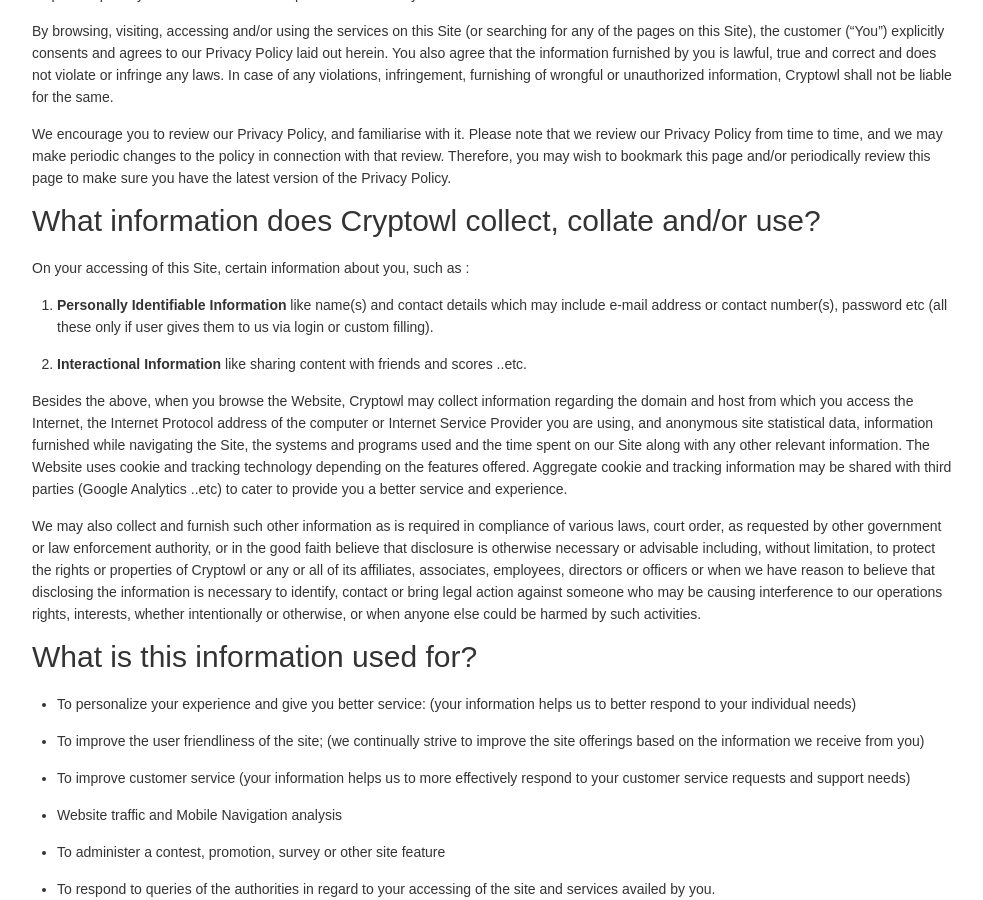
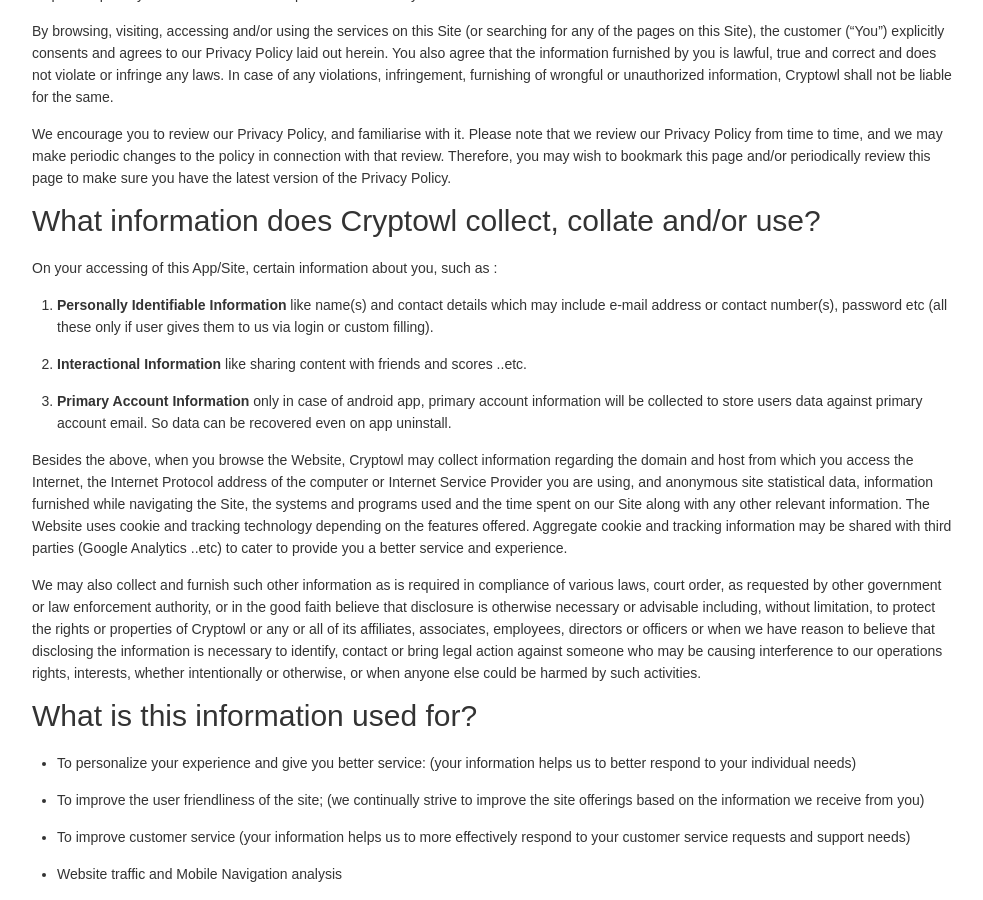
Before and after one commit to Ashok-Varma/ashokvarma.com, a Jekyll site: the page built from _posts/2020-06-06-cryptowl-privacy-policy.md, in a window 1280 px wide and 900 px high, scrolled down 401 px. Shown: the whole window, without its empty margins (8-991 px from the left). Built offline with Jekyll 4.4.1, drawn with Linux system fonts in a browser that asks for light colours; nearby versions of some CDN libraries; comment, search, counter and statistics services are not loaded.

Commit message:
added Primary Account Information for cryptowl privacy policy in the blog

```diff
--- a/_posts/2020-06-06-cryptowl-privacy-policy.md
+++ b/_posts/2020-06-06-cryptowl-privacy-policy.md
@@ -15,10 +15,11 @@
 We encourage you to review our Privacy Policy, and familiarise with it. Please note that we review our Privacy Policy from time to time, and we may make periodic changes to the policy in connection with that review. Therefore, you may wish to bookmark this page and/or periodically review this page to make sure you have the latest version of the Privacy Policy.
 
 ## What information does Cryptowl collect, collate and/or use?
-On your accessing of this Site, certain information about you, such as :
+On your accessing of this App/Site, certain information about you, such as :
 
 1. **Personally Identifiable Information** like name(s) and contact details which may include e-mail address or contact number(s), password etc (all these only if user gives them to us via login or custom filling).
 2. **Interactional Information** like sharing content with friends and scores ..etc.
+3. **Primary Account Information** only in case of android app, primary account information will be collected to store users data against primary account email. So data can be recovered even on app uninstall.
 
 Besides the above, when you browse the Website, Cryptowl may collect information regarding the domain and host from which you access the Internet, the Internet Protocol address of the computer or Internet Service Provider you are using, and anonymous site statistical data, information furnished while navigating the Site, the systems and programs used and the time spent on our Site along with any other relevant information. The Website uses cookie and tracking technology depending on the features offered. Aggregate cookie and tracking information may be shared with third parties (Google Analytics ..etc) to cater to provide you a better service and experience.
 
```
Also changed, not shown: README.md.
